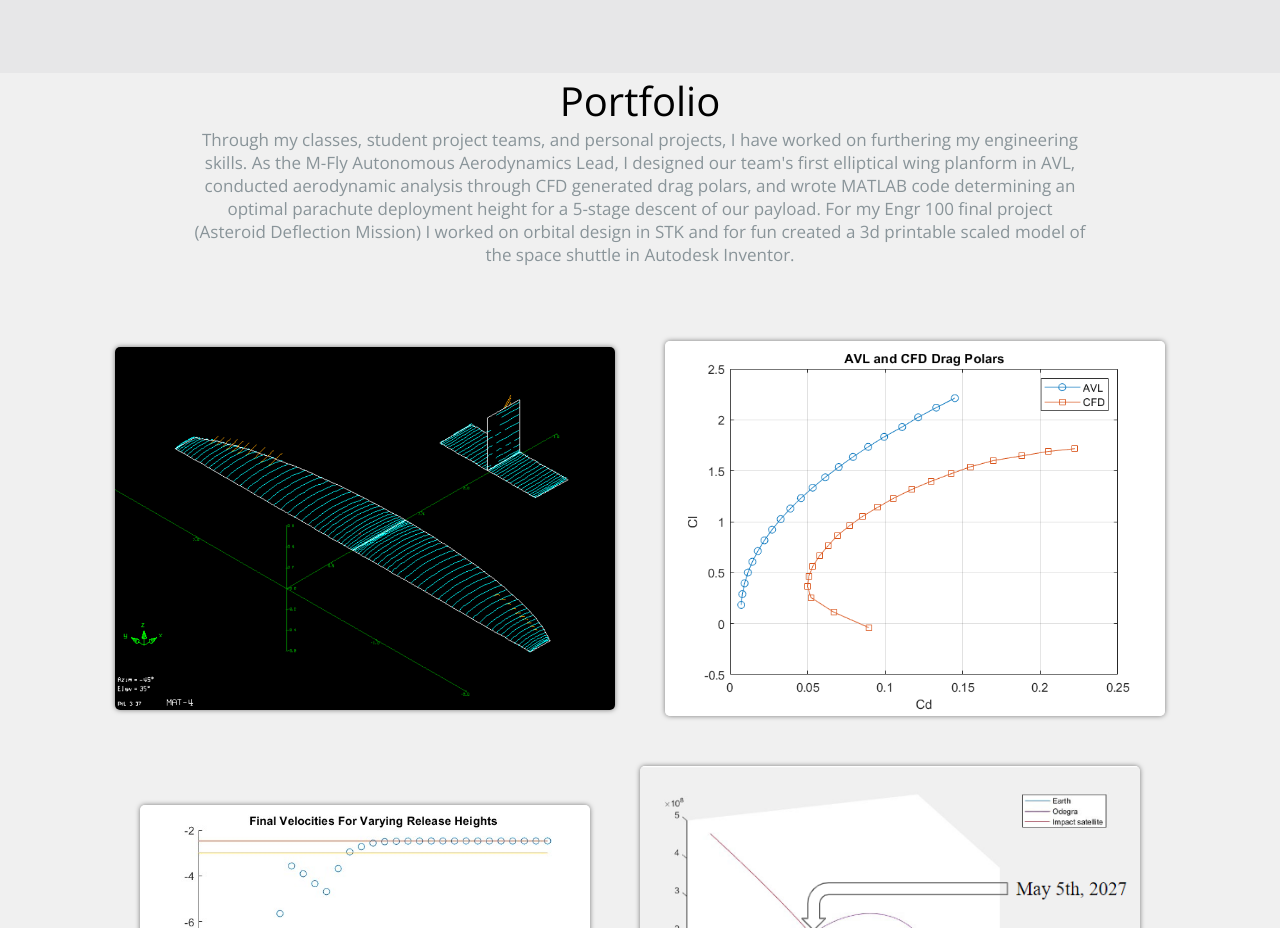
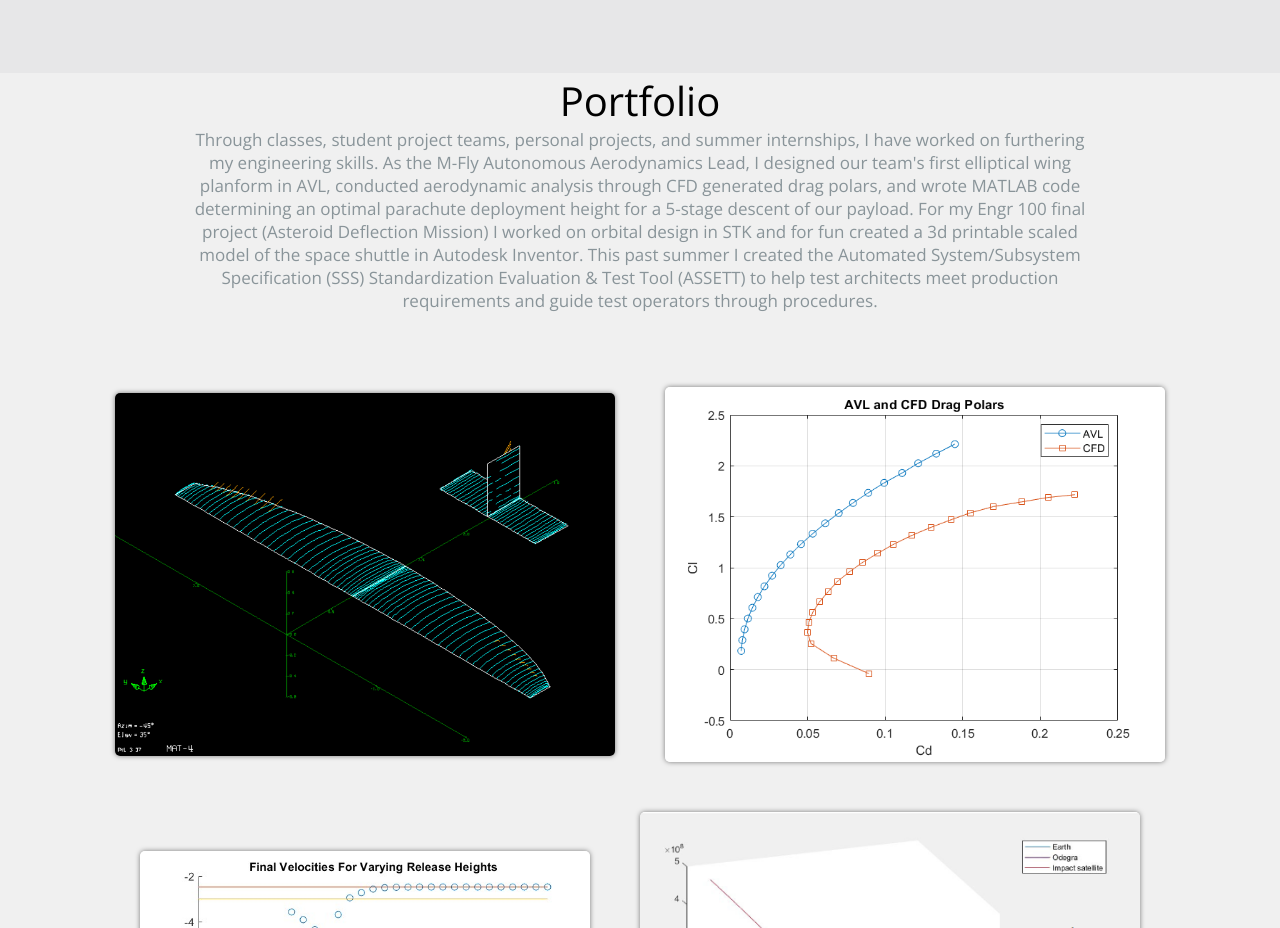
Before and after one commit to rvshetty22/rvshetty22.github.io, a plain HTML site: page index.html in a window 1280 px wide. Shown: the part 1360-2288 px from the top of the page. Drawn offline with nearby package versions, Linux system fonts and the light colour scheme; a script that the page names is missing.

Commit message:
ASSETT Text

```diff
--- a/index.html
+++ b/index.html
@@ -56,7 +56,7 @@
                 <div class="Portfolio">
                     <div class="Portfolio_text">
                         <h3>Portfolio</h3>
-                        <p>Through my classes, student project teams, and personal projects, I have worked on furthering my engineering skills. As the M-Fly Autonomous Aerodynamics Lead, I designed our team's first elliptical wing planform in AVL, conducted aerodynamic analysis through CFD generated drag polars, and wrote MATLAB code determining an optimal parachute deployment height for a 5-stage descent of our payload. For my Engr 100 final project (Asteroid Deflection Mission) I worked on orbital design in STK and for fun created a 3d printable scaled model of the space shuttle in Autodesk Inventor.</p>
+                        <p>Through classes, student project teams, personal projects, and summer internships, I have worked on furthering my engineering skills. As the M-Fly Autonomous Aerodynamics Lead, I designed our team's first elliptical wing planform in AVL, conducted aerodynamic analysis through CFD generated drag polars, and wrote MATLAB code determining an optimal parachute deployment height for a 5-stage descent of our payload. For my Engr 100 final project (Asteroid Deflection Mission) I worked on orbital design in STK and for fun created a 3d printable scaled model of the space shuttle in Autodesk Inventor. This past summer I created the Automated System/Subsystem Specification (SSS) Standardization Evaluation & Test Tool (ASSETT) to help test architects meet production requirements and guide test operators through procedures.</p>
                     </div>
                     <div class="row1">
                         <img src="images/Elliptical Wing.png" alt="Elliptical Wing" class="Wing enlarge">
```
